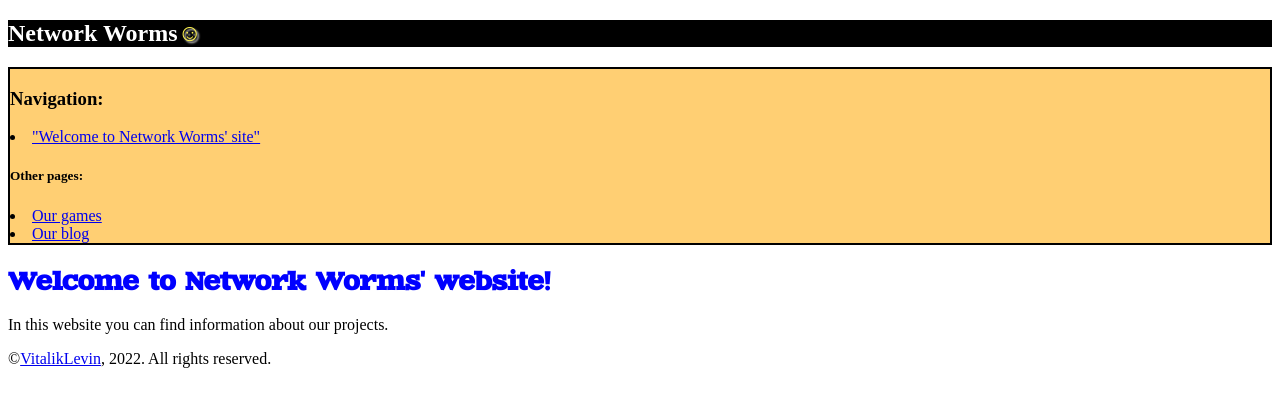
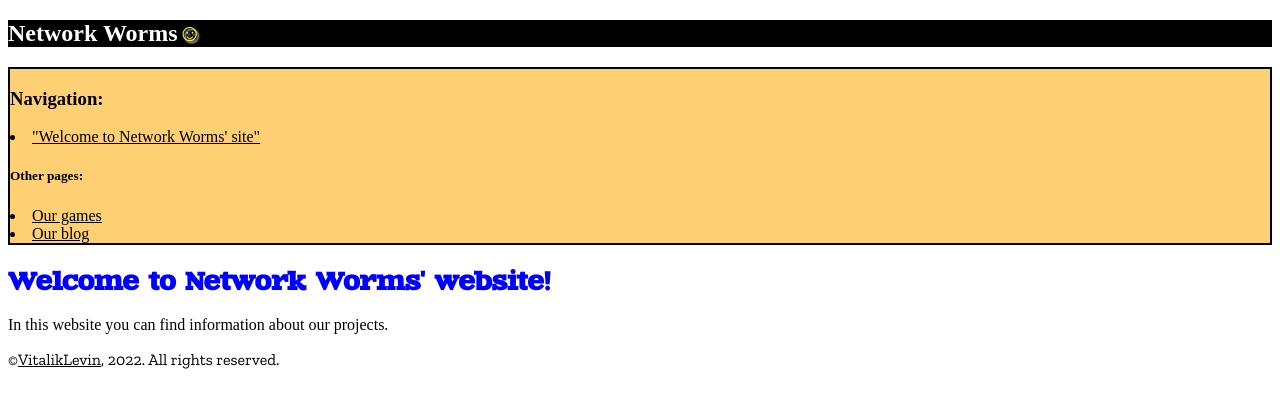
Before and after one commit to VitalikLevin/VitalikLevin.github.io, a Jekyll site: the page index.html, which Jekyll copies as it is, in a window 1280 px wide. Shown: the top 408 px of the page. Built offline with Jekyll 4.4.1, drawn with Linux system fonts in a browser that asks for light colours.

Commit message:
198.22-02-2022
*"website creating speedrun" sounds*

```diff
--- a/404.html
+++ b/404.html
@@ -37,7 +37,7 @@
       </table>
     </main>
     <footer>
-      <p>©<a href="https://github.com/vitaliklevin/" title="vl" target="_blank">VitalikLevin</a>, 2022. All rights reserved.</p>
+      <p>&copy;<a href="https://github.com/vitaliklevin/" title="vl" target="_blank">VitalikLevin</a>, 2022. All rights reserved.</p>
     </footer>
   </body>
 </html>
--- a/_config.yml
+++ b/_config.yml
@@ -2,6 +2,8 @@ title: Network Worms
 description: We create games for PC not PCs for games
 encoding: utf-8
 permalink: pretty
+highlighter: rogue
+markdown: kramdown
 # Ruby Gems
 gems:
   - jekyll-paginate
--- a/_layouts/default.html
+++ b/_layouts/default.html
@@ -3,11 +3,10 @@
   <head>
     <meta charset="utf-8">
     <meta name="viewport" content="width=device-width, initial-scale=1">
-    <meta http-equiv="X-UA-Compatible" content="IE=edge">
     <title>{% if page.title %}{{ page.title | escape }}{% else %}}{{ site.title | escape }}{% endif %}</title>
     <meta name="description" content="{{ page.excerpt | default: site.description">
-    <link rel="stylesheet" href="../../../../files/css/style.css">
-    <link rel="shortcut icon" href="../../../../files/icons/markdown.ico" type="image/x-icon">
+    <link rel="stylesheet" href="{{ "../files/css/style.css" | relative_url }}">
+    <link rel="shortcut icon" href="{{ "../files/icons/markdown.ico" | relative_url }}" type="image/x-icon">
   </head>
   <body>
     {{ content }}
--- a/blog/index.html
+++ b/blog/index.html
@@ -13,7 +13,10 @@
       <h2>Network Worms<b class=smile>☺</b></h2>
     </header>
     <main>
-      <strong style="color:brown;">Blog is not available now</strong>
+      {% for post in site.posts %}
+        <h2><a href="{{ post.url }}">{{ post.title }}</a></h2>
+        {{ post.excerpt }}
+      {% endfor %}
     </main>
     <footer>
       <p>©<a href="https://github.com/vitaliklevin/" title="vl" target="_blank">VitalikLevin</a>, 2022. All rights reserved.</p>
--- a/files/css/style.css
+++ b/files/css/style.css
@@ -16,10 +16,19 @@
   font-style: normal;
 }
 
+@font-face {
+  font-family: "zillaslab";
+  src: url(../fonts/zilla_slab.woff2) format("woff2"),
+       url(../fonts/zilla_slab.woff) format("woff"),
+       url(../fonts/zilla_slab.otf) format("otf");
+  font-weight: normal;
+  font-style: normal;
+}
+
 .smile {
   color: #fff44f;
   font-weight: bold;
-  text-shadow: 2px 2px 2px white;
+  text-shadow: 2px 2px 2px #ffffff;
 }
 
 header h2 {
@@ -37,6 +46,10 @@ nav {
   background-color: #ffcf73;
 }
 
-a.visited {
-  color: #2F8F00;
+a {
+  color: #000000;
 }
+
+footer {
+  font-family: "zillaslab";
+}
--- a/index.html
+++ b/index.html
@@ -24,7 +24,7 @@
       <p>In this website you can find information about our projects.</p>
     </main>
     <footer>
-      <p>©<a href="https://github.com/vitaliklevin/" title="vl" target="_blank">VitalikLevin</a>, 2022. All rights reserved.</p>
+      <p>&copy;<a href="https://github.com/vitaliklevin/" title="vl" target="_blank">VitalikLevin</a>, 2022. All rights reserved.</p>
     </footer>
   </body>
 </html>
```
Also changed, not shown: files/fonts/zilla_slab.otf (added), files/fonts/zilla_slab.woff (added), files/fonts/zilla_slab.woff2 (added).
